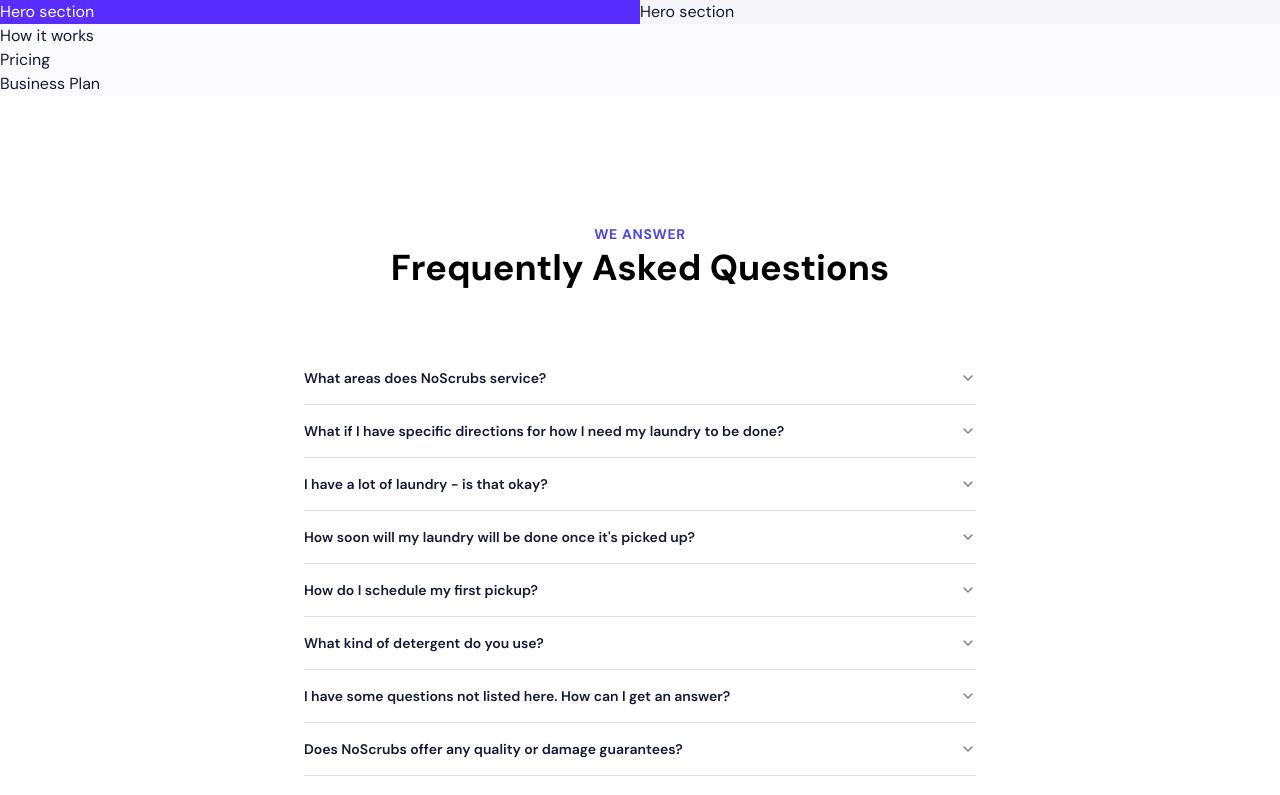
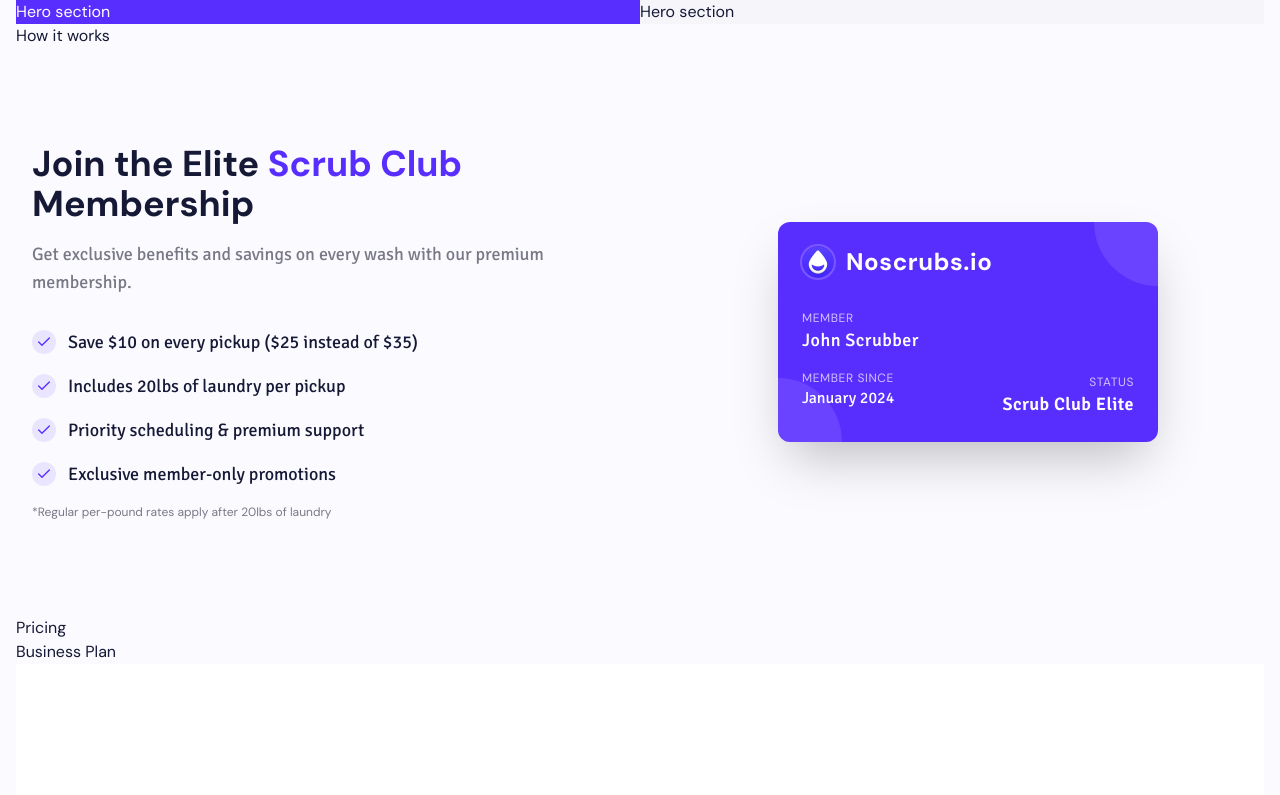
Before and after one commit to ggsingla/scrub-club-landing, a Next.js app: page / in a window 1280 px wide. Shown: the top 795 px of the page. Built offline with nearby package versions, Linux system fonts and the light colour scheme.

Commit message:
Add MembershipCardHighlight component; Update Tailwind CSS configuration with new font; Install react-parallax-tilt

```diff
--- a/package.json
+++ b/package.json
@@ -17,6 +17,7 @@
     "next": "14.2.28",
     "react": "^18",
     "react-dom": "^18",
+    "react-parallax-tilt": "^1.7.293",
     "tailwind-merge": "^3.2.0",
     "tailwindcss-animate": "^1.0.7"
   },
--- a/src/app/page.tsx
+++ b/src/app/page.tsx
@@ -4,12 +4,13 @@
 import BusinessPlan from '@/components/Home/BusinessPlan';
 import FAQ from '@/components/Home/FAQ';
 import Footer from '@/components/Home/Footer';
-
+import MembershipCardHighlight from '@/components/Home/MembershipCardHighlight';
 export default function Home() {
   return (
     <div className="container mx-auto">
       <HeroSection />
       <HowItWorks />
+      <MembershipCardHighlight />
       <Pricing />
       <BusinessPlan />
       <FAQ />
--- /dev/null
+++ b/src/components/Home/MembershipCardHighlight.tsx
@@ -0,0 +1,117 @@
+'use client'
+
+import React from 'react'
+import Tilt from 'react-parallax-tilt'
+import Image from 'next/image'
+import { Check } from 'lucide-react'
+
+const MembershipCardHighlight = () => {
+  return (
+    <section className="container py-24">
+      <div className="flex flex-col gap-16 lg:flex-row lg:items-center lg:gap-24">
+        {/* Benefits Side */}
+        <div className="flex-1 space-y-8">
+          <div className="space-y-4">
+            <h2 className="text-4xl font-bold">
+              Join the Elite <span className="text-primary">Scrub Club</span> Membership
+            </h2>
+            <p className="font-signika text-lg text-muted-foreground">
+              Get exclusive benefits and savings on every wash with our premium membership.
+            </p>
+          </div>
+
+          <div className="space-y-4">
+            <div className="flex items-center gap-3">
+              <div className="flex h-6 w-6 items-center justify-center rounded-full bg-primary/10">
+                <Check className="h-4 w-4 text-primary" />
+              </div>
+              <p className="font-signika text-lg">Save $10 on every pickup ($25 instead of $35)</p>
+            </div>
+            <div className="flex items-center gap-3">
+              <div className="flex h-6 w-6 items-center justify-center rounded-full bg-primary/10">
+                <Check className="h-4 w-4 text-primary" />
+              </div>
+              <p className="font-signika text-lg">Includes 20lbs of laundry per pickup</p>
+            </div>
+            <div className="flex items-center gap-3">
+              <div className="flex h-6 w-6 items-center justify-center rounded-full bg-primary/10">
+                <Check className="h-4 w-4 text-primary" />
+              </div>
+              <p className="font-signika text-lg">Priority scheduling & premium support</p>
+            </div>
+            <div className="flex items-center gap-3">
+              <div className="flex h-6 w-6 items-center justify-center rounded-full bg-primary/10">
+                <Check className="h-4 w-4 text-primary" />
+              </div>
+              <p className="font-signika text-lg">Exclusive member-only promotions</p>
+            </div>
+
+
+            <p className="mt-6 text-xs text-muted-foreground">
+              *Regular per-pound rates apply after 20lbs of laundry
+            </p>
+          </div>
+        </div>
+
+        {/* Card Side */}
+        <div className="flex-1 flex justify-center items-center">
+          <Tilt
+            className="w-[380px]"
+            glareEnable={true}
+            glareMaxOpacity={0.4}
+            glareBorderRadius="10px"
+            glareColor="#ffffff"
+            glarePosition="all"
+            tiltMaxAngleX={10}
+            tiltMaxAngleY={10}
+            perspective={2000}
+            scale={1.1}
+            transitionSpeed={2000}
+          >
+            <div className="relative h-[220px] w-full overflow-hidden rounded-xl bg-primary p-6 text-primary-foreground shadow-2xl transition-all duration-500 group">
+              {/* Decorative Elements */}
+              <div className="absolute -right-16 -top-16 h-32 w-32 rounded-full bg-primary-foreground/10 transition-transform duration-500 ease-out group-hover:scale-110 group-hover:-translate-x-4 group-hover:translate-y-4" />
+              <div className="absolute -left-16 -bottom-16 h-32 w-32 rounded-full bg-primary-foreground/10 transition-transform duration-500 ease-out group-hover:scale-110 group-hover:translate-x-4 group-hover:-translate-y-4" />
+
+              {/* Logo and Brand */}
+              <div className="relative mb-4 flex items-center gap-3">
+                <Image
+                  src="/noscrubs-sq.png"
+                  alt="Noscrubs.io Logo"
+                  width={32}
+                  height={32}
+                  className="rounded-full ring-2 ring-primary-foreground/20"
+                />
+                <span className="text-2xl font-bold tracking-wide">Noscrubs.io</span>
+              </div>
+
+              {/* Member Info */}
+              <div className="relative mt-8 space-y-4">
+                <div>
+                  <div className="text-xs uppercase tracking-wider opacity-70">Member</div>
+                  <div className="font-signika text-lg font-medium tracking-wide">John Scrubber</div>
+                </div>
+                <div>
+                  <div className="text-xs uppercase tracking-wider opacity-70">Member Since</div>
+                  <div className="font-signika">January 2024</div>
+                </div>
+              </div>
+
+              {/* Membership Type */}
+              <div className="absolute bottom-6 right-6">
+                <div className="text-right">
+                  <div className="text-xs uppercase tracking-wider opacity-70">Status</div>
+                  <div className="font-signika text-lg font-semibold tracking-wide">
+                    Scrub Club Elite
+                  </div>
+                </div>
+              </div>
+            </div>
+          </Tilt>
+        </div>
+      </div>
+    </section>
+  )
+}
+
+export default MembershipCardHighlight
--- a/tailwind.config.ts
+++ b/tailwind.config.ts
@@ -9,42 +9,45 @@
     './src/app/**/*.{js,ts,jsx,tsx,mdx}',
   ],
   theme: {
+    container: {
+      center: true,
+      padding: '1rem',
+    },
     extend: {
       fontFamily: {
-  			sans: [
-  				'var(--font-sans)'
-  			]
+        sans: ['var(--font-sans)'],
+        signika: ['var(--font-signika)'],
       },
       colors: {
         background: 'hsl(var(--background))',
         foreground: 'hsl(var(--foreground))',
         card: {
           DEFAULT: 'hsl(var(--card))',
-  				foreground: 'hsl(var(--card-foreground))'
+          foreground: 'hsl(var(--card-foreground))',
         },
         popover: {
           DEFAULT: 'hsl(var(--popover))',
-  				foreground: 'hsl(var(--popover-foreground))'
+          foreground: 'hsl(var(--popover-foreground))',
         },
         primary: {
           DEFAULT: 'hsl(var(--primary))',
-  				foreground: 'hsl(var(--primary-foreground))'
+          foreground: 'hsl(var(--primary-foreground))',
         },
         secondary: {
           DEFAULT: 'hsl(var(--secondary))',
-  				foreground: 'hsl(var(--secondary-foreground))'
+          foreground: 'hsl(var(--secondary-foreground))',
         },
         muted: {
           DEFAULT: 'hsl(var(--muted))',
-  				foreground: 'hsl(var(--muted-foreground))'
+          foreground: 'hsl(var(--muted-foreground))',
         },
         accent: {
           DEFAULT: 'hsl(var(--accent))',
-  				foreground: 'hsl(var(--accent-foreground))'
+          foreground: 'hsl(var(--accent-foreground))',
         },
         destructive: {
           DEFAULT: 'hsl(var(--destructive))',
-  				foreground: 'hsl(var(--destructive-foreground))'
+          foreground: 'hsl(var(--destructive-foreground))',
         },
         border: 'hsl(var(--border))',
         input: 'hsl(var(--input))',
@@ -54,37 +57,37 @@
           '2': 'hsl(var(--chart-2))',
           '3': 'hsl(var(--chart-3))',
           '4': 'hsl(var(--chart-4))',
-  				'5': 'hsl(var(--chart-5))'
-  			}
+          '5': 'hsl(var(--chart-5))',
+        },
       },
       borderRadius: {
         lg: 'var(--radius)',
         md: 'calc(var(--radius) - 2px)',
-  			sm: 'calc(var(--radius) - 4px)'
+        sm: 'calc(var(--radius) - 4px)',
       },
       keyframes: {
         'accordion-down': {
           from: {
-  					height: '0'
+            height: '0',
           },
           to: {
-  					height: 'var(--radix-accordion-content-height)'
-  				}
+            height: 'var(--radix-accordion-content-height)',
+          },
         },
         'accordion-up': {
           from: {
-  					height: 'var(--radix-accordion-content-height)'
+            height: 'var(--radix-accordion-content-height)',
           },
           to: {
-  					height: '0'
-  				}
-  			}
+            height: '0',
+          },
+        },
       },
       animation: {
         'accordion-down': 'accordion-down 0.2s ease-out',
-  			'accordion-up': 'accordion-up 0.2s ease-out'
-  		}
-  	}
+        'accordion-up': 'accordion-up 0.2s ease-out',
+      },
+    },
   },
   plugins: [animate],
 }
```
Also changed, not shown: 1 other file (tests, documents, lock files or other folders). Lines whose indentation alone changed are shown as unchanged.
